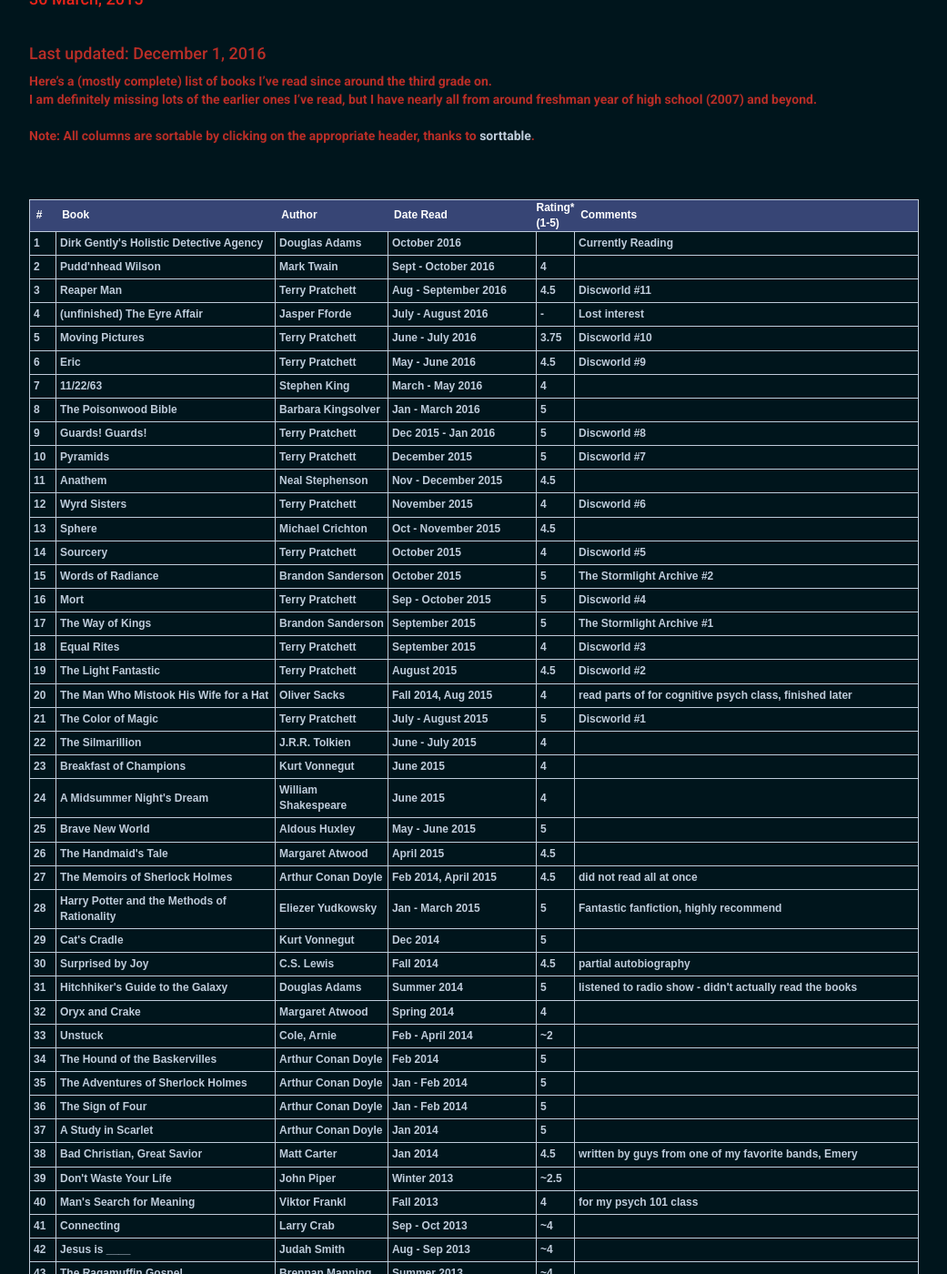
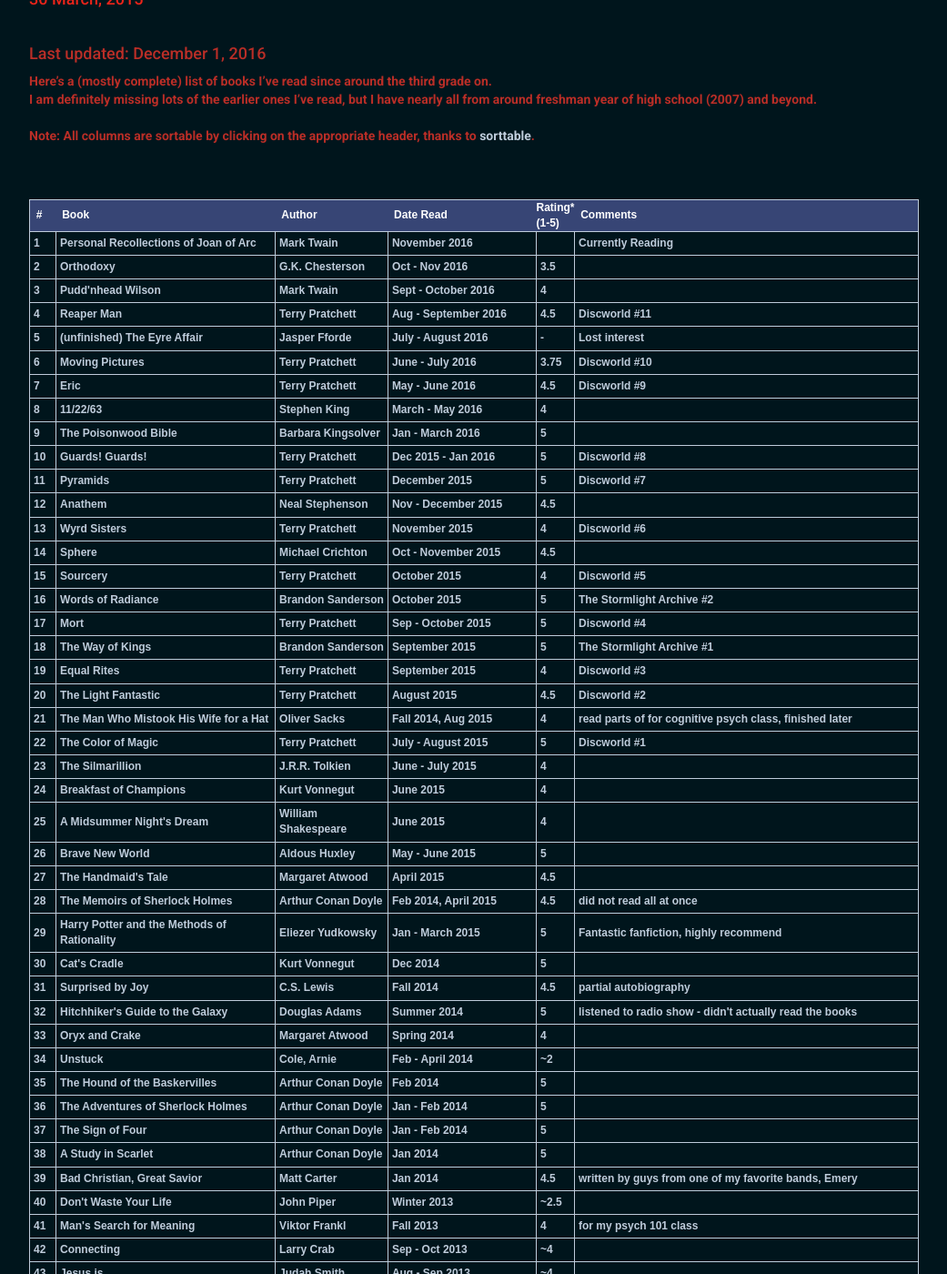
Before and after one commit to JeffSolo/jeffsolo.github.com, a Jekyll site: the page built from _posts/2015-03-30-books.md, in a window 1280 px wide and 1400 px high, scrolled down 219 px. Shown: the whole window at 91% size, without its empty margins (119-1160 px from the left). Built offline with Jekyll 4.4.1, drawn with Linux system fonts in a browser that asks for light colours; nearby versions of some CDN libraries; some of the changed text lies outside the part shown.

Commit message:
updated books

```diff
--- a/_includes/books.html
+++ b/_includes/books.html
@@ -19,7 +19,8 @@
 }
 </style><table class="tableizer-table sortable">
 <tr class="tableizer-firstrow fingerpointer"><th>&nbsp;&nbsp;#</th><th>&nbsp;&nbsp;Book</th><th>&nbsp;&nbsp;Author</th><th>&nbsp;&nbsp;Date Read</th><th>Rating* <br>(1-5)</th><th>&nbsp;&nbsp;Comments</th></tr>
-<tr><td>Dirk Gently's Holistic Detective Agency</td><td>Douglas Adams</td><td sorttable_customkey="-23">October 2016</td><td></td><td>Currently Reading</td></tr>
+<tr><td>Personal Recollections of  Joan of Arc</td><td>Mark Twain</td><td sorttable_customkey="-24">November 2016</td><td></td><td>Currently Reading</td></tr>
+<tr><td>Orthodoxy</td><td>G.K. Chesterson</td><td sorttable_customkey="-23">Oct - Nov 2016</td><td>3.5</td><td></td></tr>
 <tr><td>Pudd'nhead Wilson</td><td>Mark Twain</td><td sorttable_customkey="-22">Sept - October 2016</td><td>4</td><td></td></tr>
 <tr><td>Reaper Man</td><td>Terry Pratchett</td><td sorttable_customkey="-21">Aug - September 2016</td><td>4.5</td><td>Discworld #11</td></tr>
 <tr><td>(unfinished) The Eyre Affair</td><td>Jasper Fforde</td><td sorttable_customkey="-20">July - August 2016</td><td>-</td><td>Lost interest</td></tr>
```
Also changed, not shown: 1 other file.
